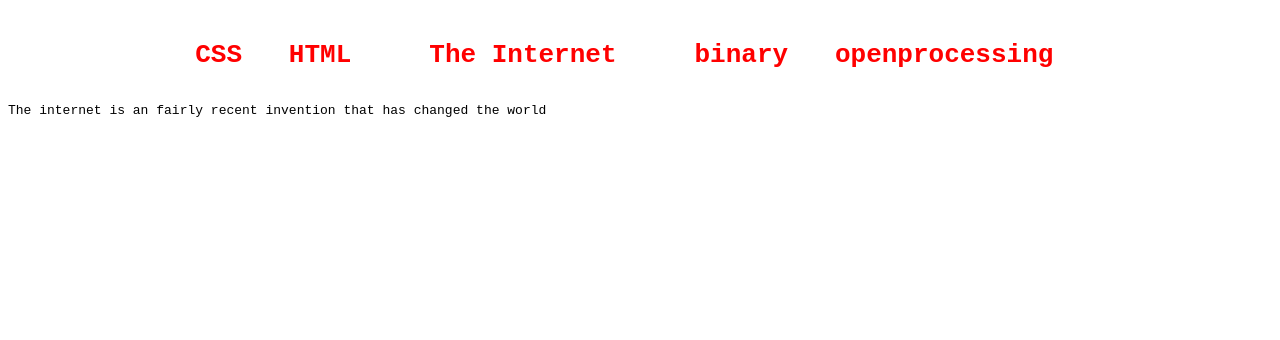
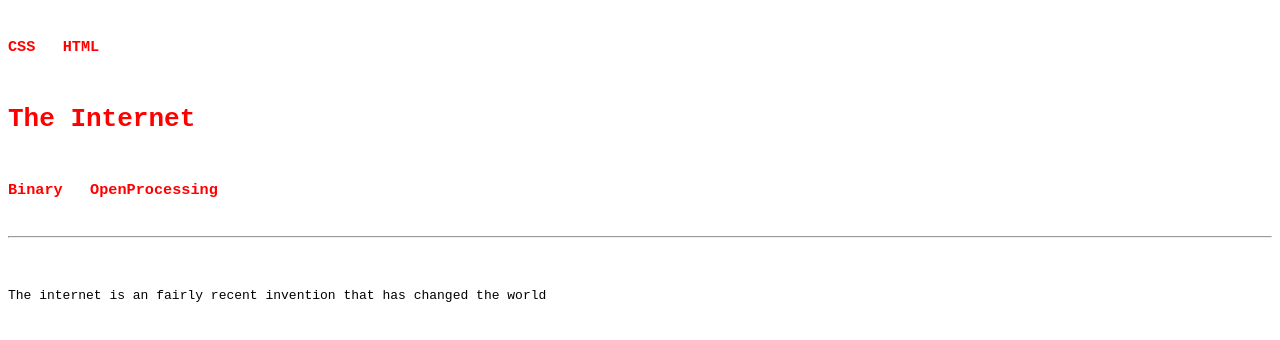
Before and after one commit to EmamMun000/cs_final_project, a plain HTML site: page index.html in a window 1280 px wide. Drawn offline with Linux system fonts and the light colour scheme.

Commit message:
Update index.html

```diff
--- a/index.html
+++ b/index.html
@@ -1,7 +1,7 @@
 <html>
-  <title> Learn HTML</title>
+  <title> History Of the Internet</title>
   <body>
-    <pre>                               <h1> <font color="red">           CSS   HTML     The Internet     binary   openprocessing </font>        </pre>
+    <pre>                                <font color="red">           <h3>CSS   HTML</h3>     <h1>The Internet</h1>     <h3>Binary   OpenProcessing</h3> <hr /> </font>        </pre>
   <pre>
 The internet is an fairly recent invention that has changed the world    </pre>
 
```
